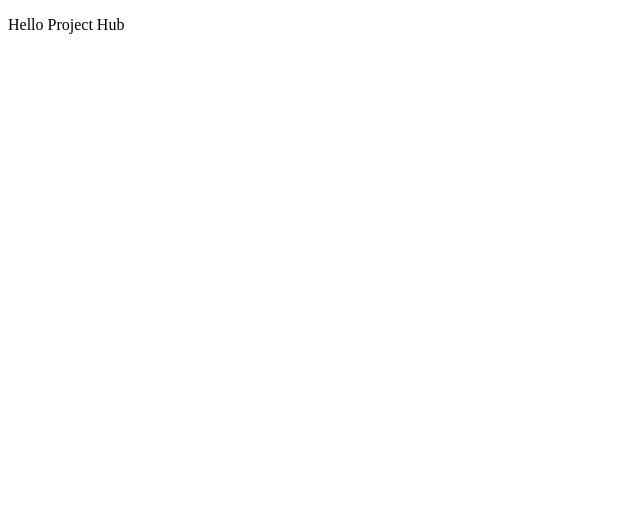
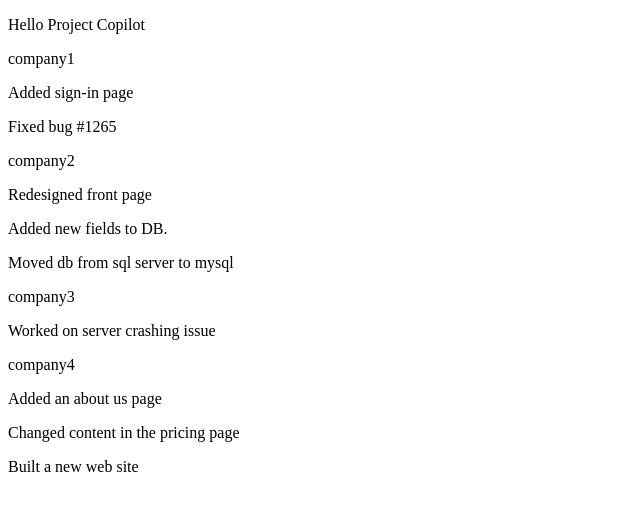
Before and after one commit to shlomibe21/project-copilot, a website: page public/index.html in a window 1280 px wide. Shown: the whole page, without its empty margins (0-640 px from the left). Drawn offline with nearby package versions, Linux system fonts and the light colour scheme.

Commit message:
Added mock data on the client side.

```diff
--- a/public/index.html
+++ b/public/index.html
@@ -1,10 +1,16 @@
 <!DOCTYPE html>
 <html lang="en">
+
 <head>
     <title>Project Hub</title>
     <meta charset="UTF-8">
 </head>
+
 <body>
-        <p>Hello Project Hub</p>
+    <p>Hello Project Copilot</p>
+
+    <script src="https://cdnjs.cloudflare.com/ajax/libs/jquery/3.1.0/jquery.min.js"></script>
+    <script type="text/javascript" src="/js/app.js"></script>
 </body>
+
 </html>
--- /dev/null
+++ b/public/js/app.js
@@ -0,0 +1,112 @@
+'use strict';
+
+const MOCK_PROJECTS_LIST = {
+    "projectsList": [
+        {
+            "id": "1111111",
+            "companyName": "company1",
+            "projectName": "project1",
+            "projectStatus": "active",
+            "startigDate": "06/09/2018",
+            "endingDate": "",
+            "totalHours": 17,
+            tasks: [
+                {
+                    "description": "Added sign-in page",
+                    "hours": 5,
+                },
+                {
+                    "description": "Fixed bug #1265",
+                    "hours": 12,
+                }
+            ]
+        },
+        {
+            "id": "2222222",
+            "companyName": "company2",
+            "projectName": "project12",
+            "projectStatus": "active",
+            "startigDate": "05/12/2018",
+            "endingDate": "",
+            "totalHours": 43,
+            tasks: [
+                {
+                    "description": "Redesigned front page",
+                    "hours": 20,
+                },
+                {
+                    "description": "Added new fields to DB.",
+                    "hours": 3,
+                },
+                {
+                    "description": "Moved db from sql server to mysql",
+                    "hours": 20,
+                }
+            ]
+        },
+        {
+            "id": "3333333",
+            "companyName": "company3",
+            "projectName": "project3",
+            "projectStatus": "active",
+            "startigDate": "01/09/2018",
+            "endingDate": "",
+            "totalHours": 33,
+            tasks: [
+                {
+                    "description": "Worked on server crashing issue",
+                    "hours": 33,
+                }
+            ]
+        },
+        {
+            "id": "4444444",
+            "companyName": "company4",
+            "projectName": "project4",
+            "projectStatus": "Waiting for payment",
+            "startigDate": "12/08/2017",
+            "endingDate": "06/15/2018",
+            "totalHours": "50",
+            tasks: [
+                {
+                    "description": "Added an about us page",
+                    "hours": 3,
+                },
+                {
+                    "description": "Changed content in the pricing page",
+                    "hours": 1,
+                },
+                {
+                    "description": "Built a new web site",
+                    "hours": 40,
+                }
+            ]
+        }
+    ]
+};
+
+function getProjectsList(callbackFn) {
+    setTimeout(function(){ callbackFn(MOCK_PROJECTS_LIST)}, 100);
+}
+
+// Note: this function can stay the same when we connect
+// to real API later
+function displayProjects(data) {
+    for (let listItem in data.projectsList) {
+        let item = data.projectsList[listItem];
+       	$('body').append(
+        '<p>' + item.companyName + '</p>');
+		for (let item1 in item.tasks) {
+       		$('body').append(
+        	'<p>' + item.tasks[item1].description + '</p>');
+    	}
+    }
+}
+
+// Note: this function can stay the same when we
+// connect to real API later
+function displayProjectsList() {
+    getProjectsList(displayProjects);
+}
+
+$(displayProjectsList);
```
Lines whose indentation alone changed are shown as unchanged.
